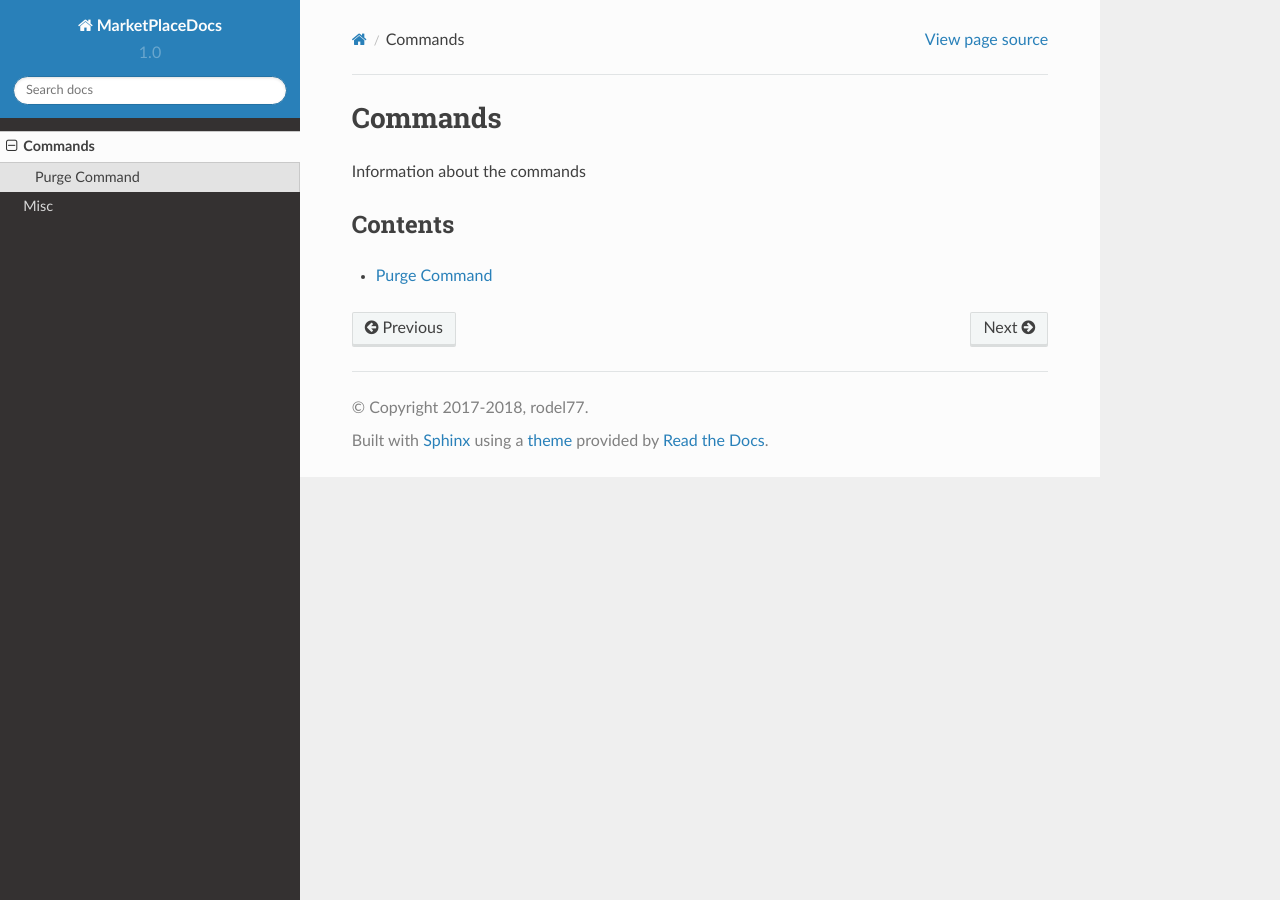
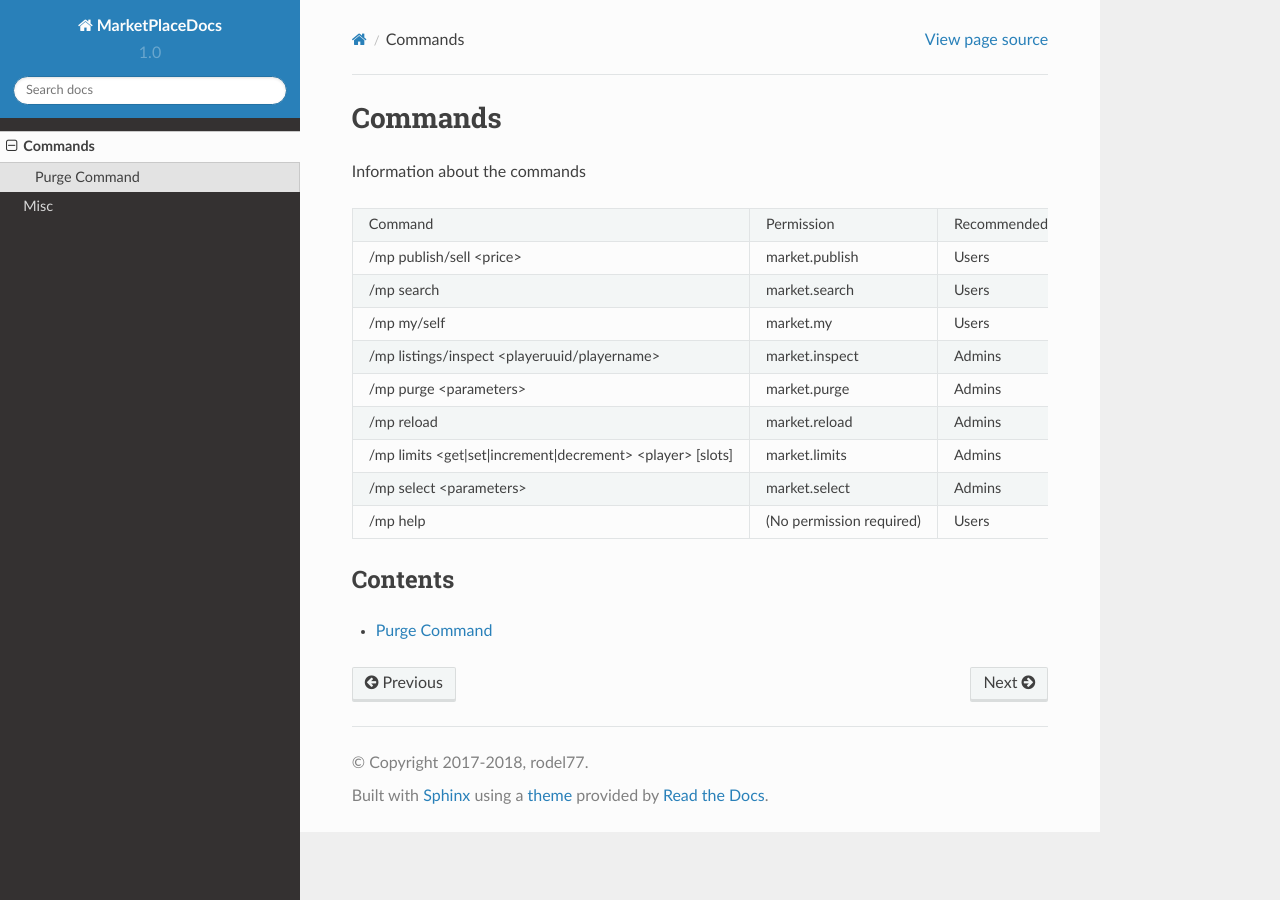
Before and after one commit to rodel77/MarketPlaceDocs, a Sphinx documentation site: the page built from source/commands/index.rst, in a window 1280 px wide. Built offline with Sphinx 7.4.7 and the Read the Docs theme 2.0.0, drawn with Linux system fonts in a browser that asks for light colours.

Commit message:
Commands

```diff
--- a/source/commands/index.rst
+++ b/source/commands/index.rst
@@ -3,6 +3,28 @@ Commands
 ========
 
 Information about the commands
+
++-----------------------------------------------------------+--------------------------+------------------+--------------------------------------------------------------------------+
+| Command                                                   | Permission               | Recommended Rank | Function                                                                 |
++-----------------------------------------------------------+--------------------------+------------------+--------------------------------------------------------------------------+
+| /mp publish/sell <price>                                  | market.publish           | Users            | Sell the item in your hand                                               |
++-----------------------------------------------------------+--------------------------+------------------+--------------------------------------------------------------------------+
+| /mp search                                                | market.search            | Users            | Open the search menu                                                     |
++-----------------------------------------------------------+--------------------------+------------------+--------------------------------------------------------------------------+
+| /mp my/self                                               | market.my                | Users            | Open your "dashboard"                                                    |
++-----------------------------------------------------------+--------------------------+------------------+--------------------------------------------------------------------------+
+| /mp listings/inspect <playeruuid/playername>              | market.inspect           | Admins           | Open the "dashboard" of another player (You can delete items)            |
++-----------------------------------------------------------+--------------------------+------------------+--------------------------------------------------------------------------+
+| /mp purge <parameters>                                    | market.purge             | Admins           | Purge listings with specific parameters                                  |
++-----------------------------------------------------------+--------------------------+------------------+--------------------------------------------------------------------------+
+| /mp reload                                                | market.reload            | Admins           | Reload the plugin configuration                                          |
++-----------------------------------------------------------+--------------------------+------------------+--------------------------------------------------------------------------+
+| /mp limits <get|set|increment|decrement> <player> [slots] | market.limits            | Admins           | Manage the limits of players                                             |
++-----------------------------------------------------------+--------------------------+------------------+--------------------------------------------------------------------------+
+| /mp select <parameters>                                   | market.select            | Admins           | Get a plain chat message of specific listings (Same parameters as purge) |
++-----------------------------------------------------------+--------------------------+------------------+--------------------------------------------------------------------------+
+| /mp help                                                  | (No permission required) | Users            | Open the help menu                                                       |
++-----------------------------------------------------------+--------------------------+------------------+--------------------------------------------------------------------------+
 
 Contents
 ========
```
